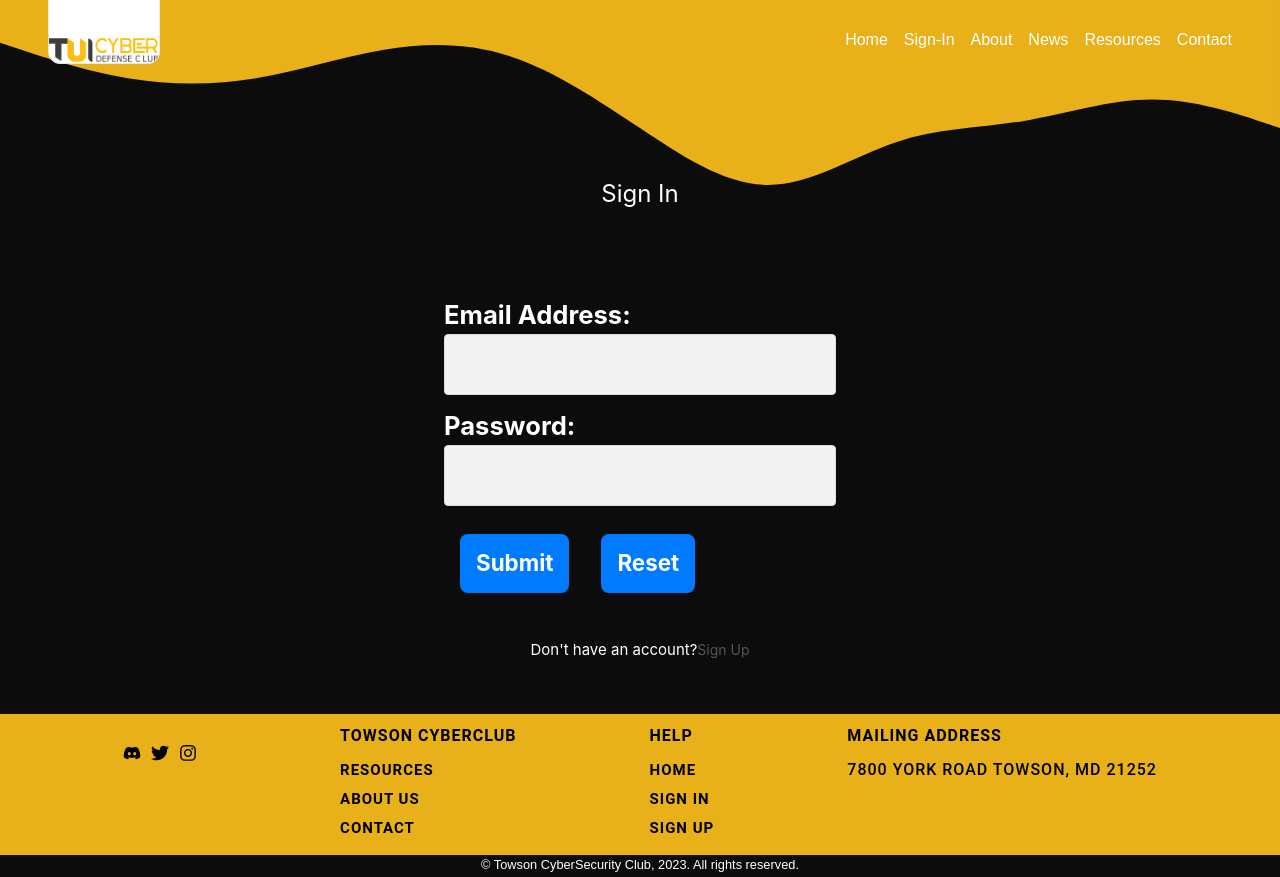
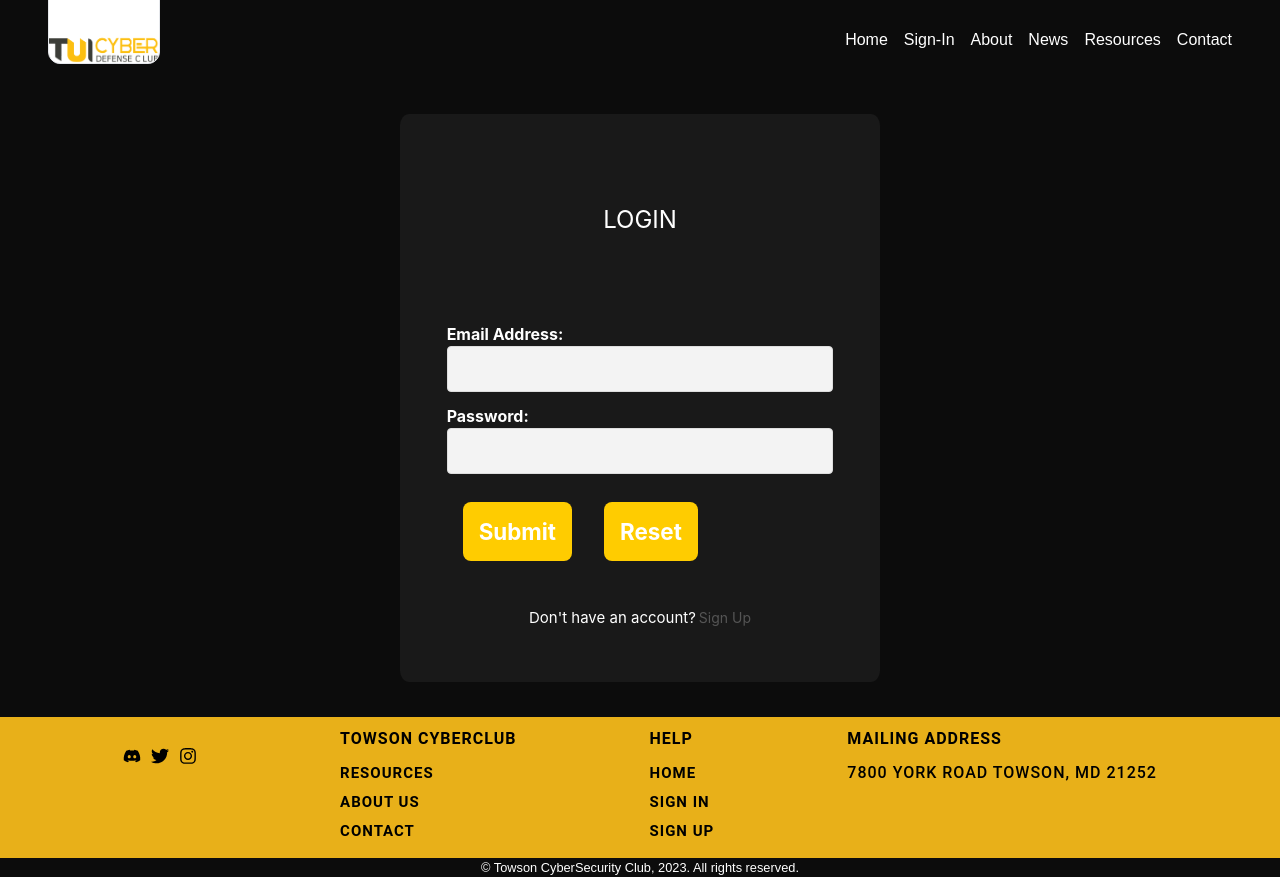
Before and after one commit to Lightmean03/TUCyberClubWebsite, a React (Create React App) app in the folder my-app/: page /signin in a window 1280 px wide. Built offline with nearby package versions, Linux system fonts and the light colour scheme; what react-admin would draw is missing.

Commit message:
Changed the sign in page

```diff
--- a/my-app/src/Components/Contact/Contact.css
+++ b/my-app/src/Components/Contact/Contact.css
@@ -57,7 +57,7 @@ button[type="reset"] {
   font-weight: bold;
   border: none;
   border-radius: 0.5rem;
-  background-color: #007bff;
+  background-color: #ffcc00;
   color: #fff;
   cursor: pointer;
   transition: background-color 0.3s ease;
--- a/my-app/src/Components/Curvey/Curveys.js
+++ b/my-app/src/Components/Curvey/Curveys.js
@@ -3,12 +3,12 @@ import React from "react";
 const Curveys = () => {
   return (
     <div className="absolute top-0 left-0 w-full h-full -z-[1]">
-    <svg xmlns="http://www.w3.org/2000/svg" viewBox="0 0 720 160">
+    {/* <svg xmlns="http://www.w3.org/2000/svg" viewBox="0 0 720 160">
       <path
         fill="#E8B019"
         d="M0,24L12,28C24,32,48,40,72,44C96,48,120,48,144,44C168,40,192,32,216,28C240,24,264,24,288,32C312,40,336,56,360,72C384,88,408,104,432,104C456,104,480,88,504,80C528,72,552,72,576,68C600,64,624,56,648,56C672,56,696,64,708,68L720,72V0H708C696,0,672,0,648,0C624,0,600,0,576,0C552,0,528,0,504,0C480,0,456,0,432,0C408,0,384,0,360,0C336,0,312,0,288,0C264,0,240,0,216,0C192,0,168,0,144,0C120,0,96,0,72,0C48,0,24,0,12,0H0V24Z"
       ></path>
-    </svg>
+    </svg> */}
     </div>
   );
 };
--- a/my-app/src/Components/Signin/Signin.css
+++ b/my-app/src/Components/Signin/Signin.css
@@ -4,11 +4,24 @@
   justify-content: center;
   align-items: center;
   padding: 1.5rem;
-  font-size: 1.6rem;
+  font-size: 1rem;
   font-family: "Aktiv Grotesk", -apple-system, system-ui, BlinkMacSystemFont, "Segoe UI", Roboto, "Helvetica Neue", Arial, sans-serif;
-  color: #333;
+  color: #fdfdfd;
   max-width: 30rem; /* Adjust the value to make the container wider */
   margin: 0 auto; /* Center the container horizontally */
+
+  background-color: #202020ae;
+
+
+  border-radius: 2%;
+
+
+  margin-bottom: 35px;
+
+  margin-top: 50px;
+
+
+
 }
 
 .signin-title {
@@ -49,7 +62,7 @@
   font-size: 12px;
 }
 
-.signin-submit-btn {
+.signin-signup-btn {
   background-color: #4caf50;
   color: #fff;
   border: none;
@@ -94,10 +107,11 @@
   font-size: 14px;
   cursor: pointer;
   transition: color 0.3s ease;
+  margin-left: 3px;
 }
 
 .signin-signup-link .signin-signup-btn:hover {
-  color: #fff;
+  color: #ffcc00;
 }
 
 
--- a/my-app/src/Components/Signin/Signin.js
+++ b/my-app/src/Components/Signin/Signin.js
@@ -75,7 +75,7 @@ const Signin = () => {
   return (
     <>
       <div className="sign-container">
-        <h3 className="signin-title">Sign In</h3>
+        <h3 className="signin-title">LOGIN</h3>
         <form noValidate onSubmit={handleSubmit} onReset={handleReset} className="signin-form">
           <div className="mb-3">
             <label htmlFor="email" className="form-label">
@@ -120,7 +120,7 @@ const Signin = () => {
           <div className="signin-signup-link">
             Don't have an account?
             <button type="button" className="signin-signup-btn">
-              <a href="/signup">Sign Up</a>
+              <a href="/signup"> Sign Up</a>
             </button>
           </div>
         </form>
```
